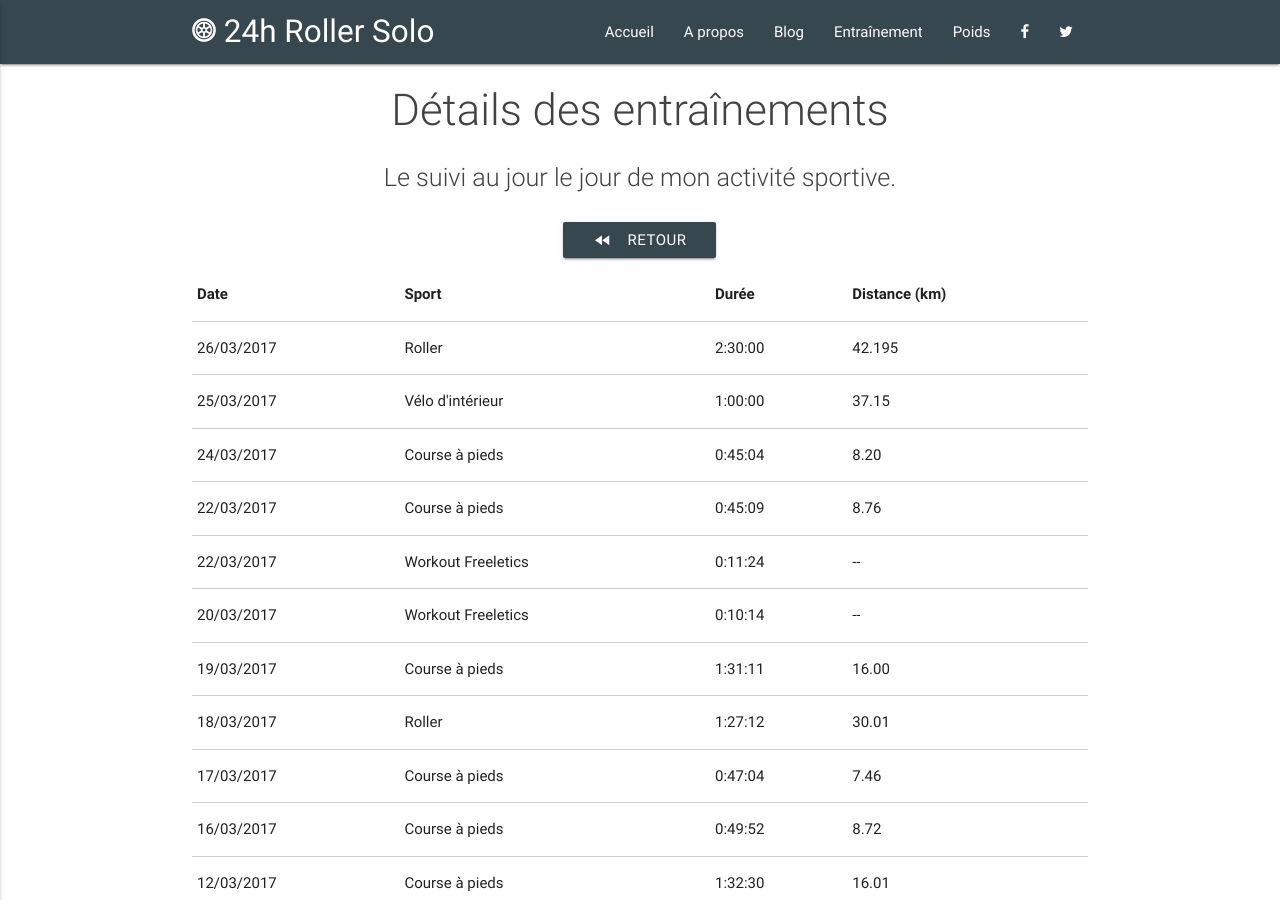
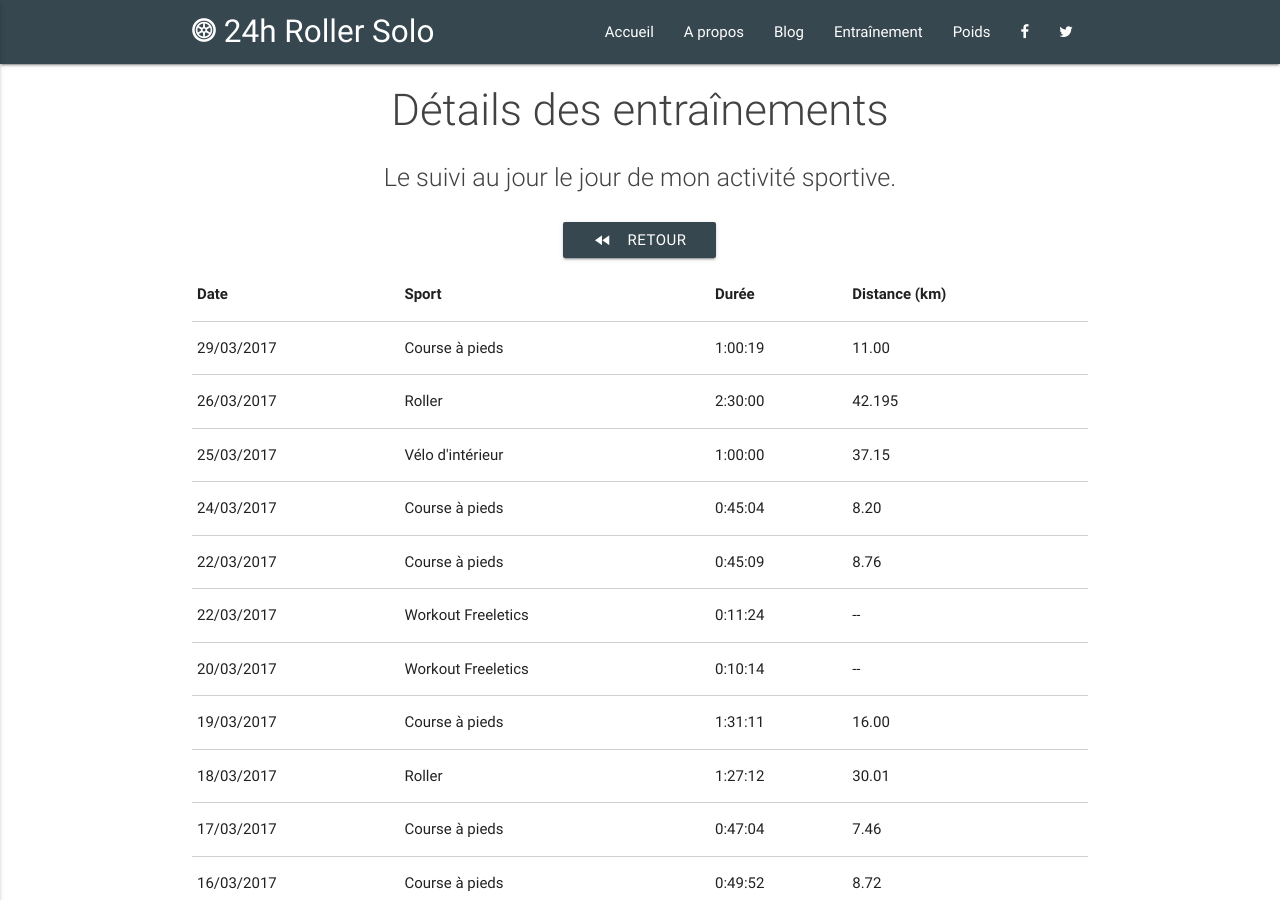
Before and after one commit to 24hRollerSolo/24hRollerSolo.github.io, a Jekyll site: the page built from training/details.html, in a window 1280 px wide and 900 px high. Built offline with Jekyll 4.4.1, drawn with Linux system fonts in a browser that asks for light colours.

Commit message:
Add 2017-03-29 running

```diff
--- a/_data/sports.json
+++ b/_data/sports.json
@@ -1,4 +1,5 @@
 [
+  {"date": "2017-03-29", "type": "RUNNING", "distance": "11.00", "duration": "1:00:19"},
   {"date": "2017-03-26", "type": "ROLLER", "distance": "42.195", "duration": "2:30:00"},
   {"date": "2017-03-25", "type": "BIKE_INDOOR", "distance": "37.15", "duration": "1:00:00", "program": "9"},
   {"date": "2017-03-24", "type": "RUNNING", "distance": "8.20", "duration": "0:45:04"},
```
